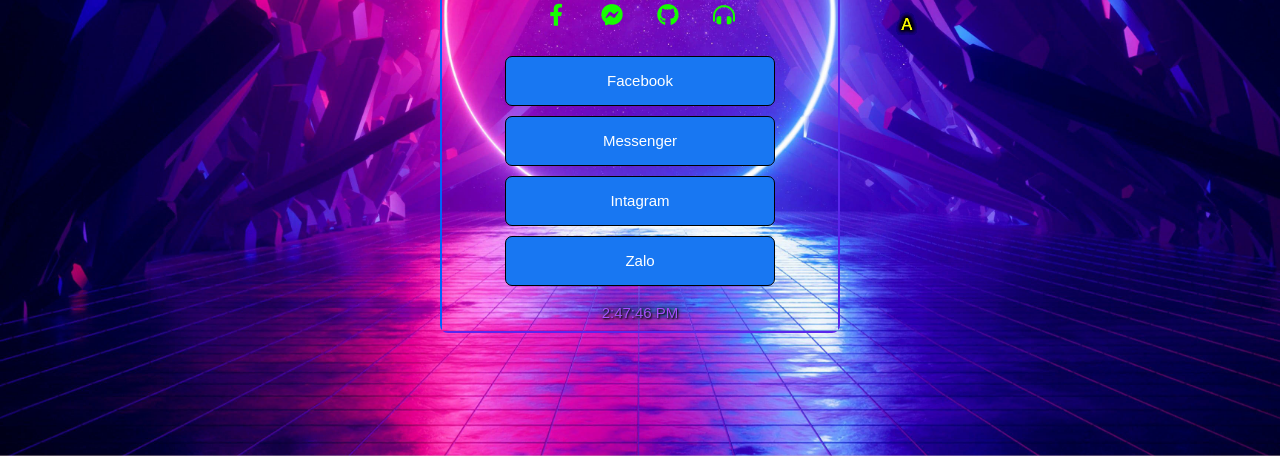
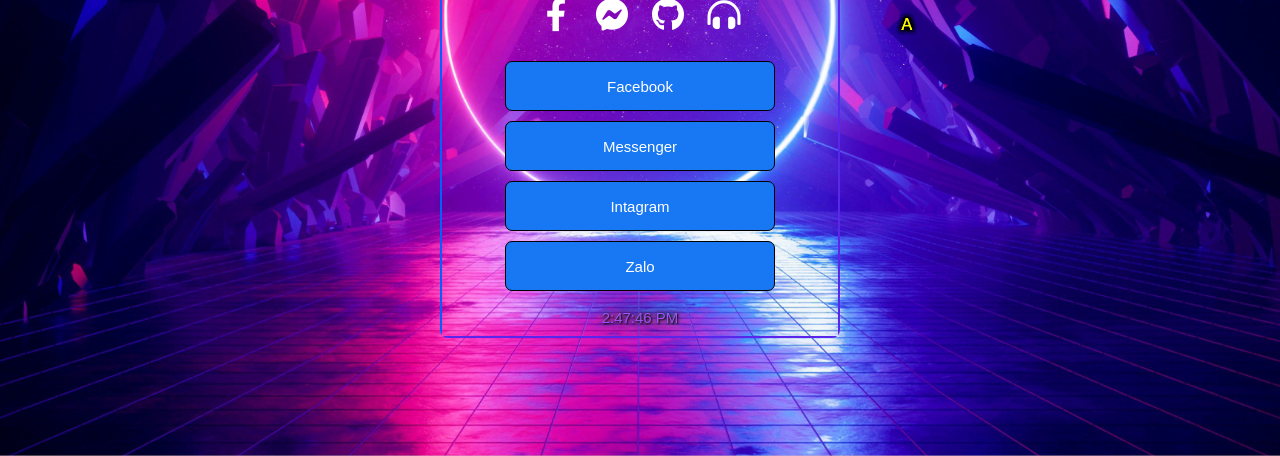
Before and after one commit to NguyenAnhTuBlog/Giang.github.io, a plain HTML site: page index.html in a window 1280 px wide. Shown: the part 344-800 px from the top of the page. Drawn offline with Linux system fonts and the light colour scheme.

Commit message:
Update style.css

```diff
--- a/style.css
+++ b/style.css
@@ -91,9 +91,9 @@ body {
 }
 
 .sm a {
-  color: rgb(21, 255, 0);
+  color: white;
   width: 56px;
-  font-size: 22px;
+  font-size: 33px;
   transition: 0.3s linear;
 }
 
```
